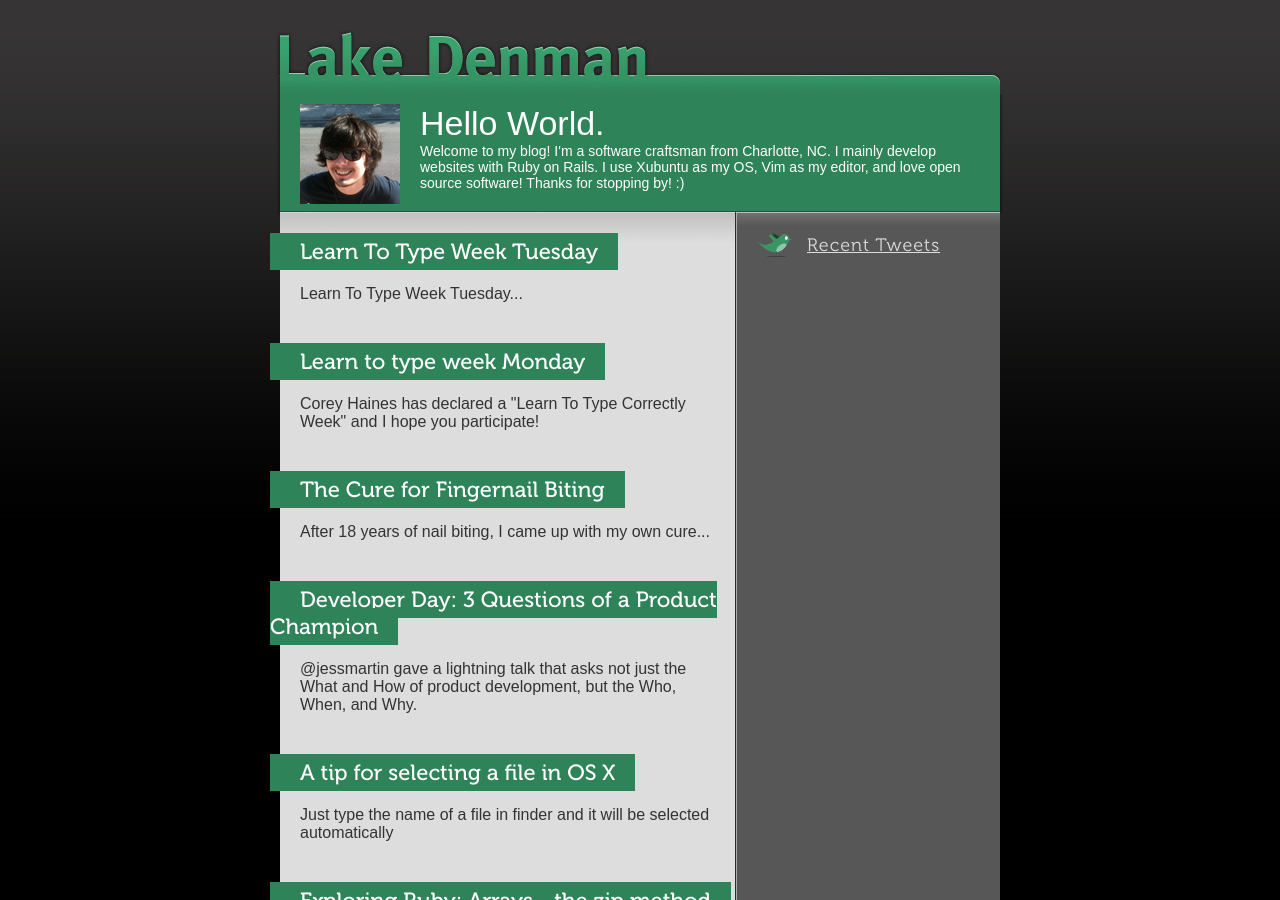
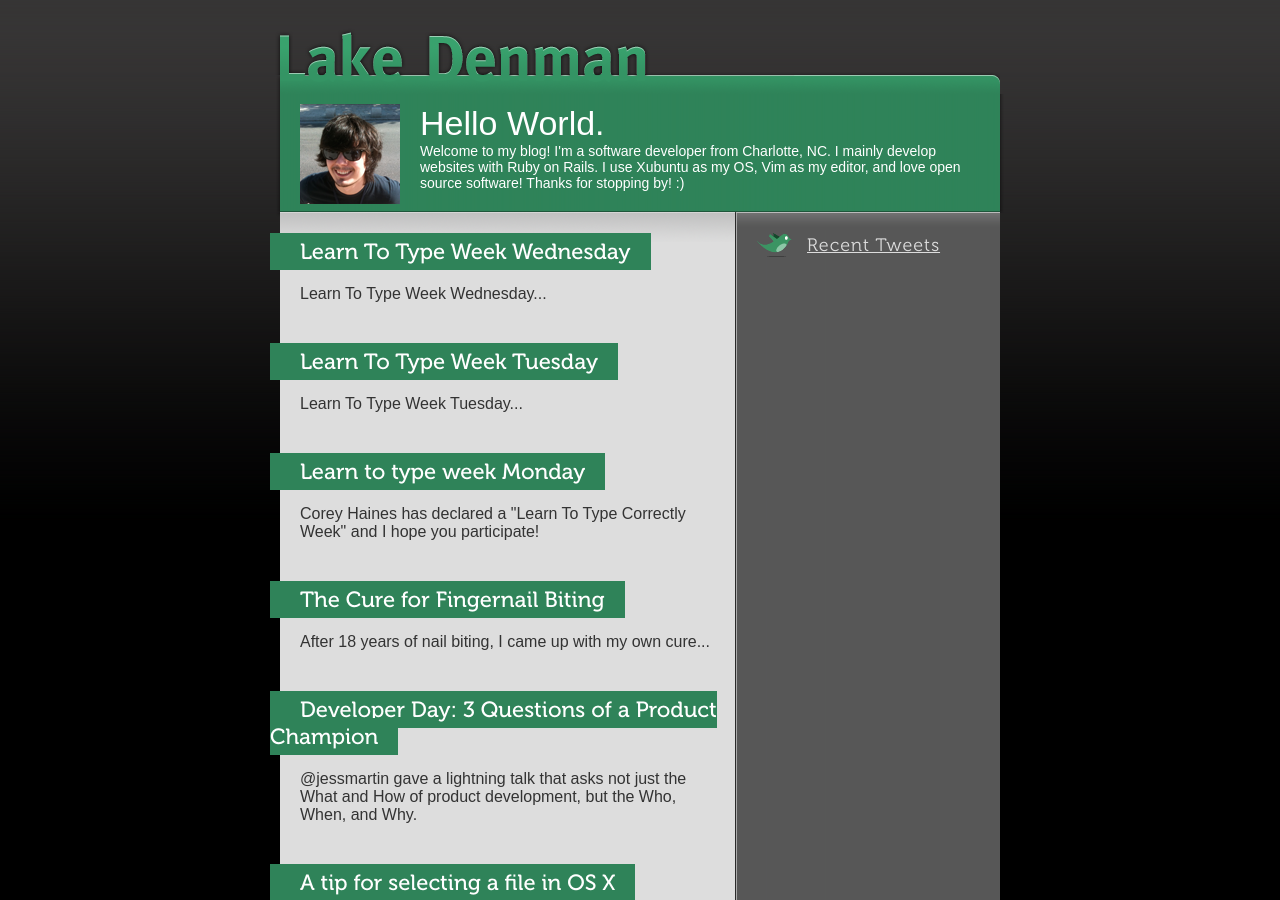
Before and after one commit to trainman419/namniart.com, a Jekyll site: the page built from index.html, in a window 1280 px wide and 900 px high. Built offline with Jekyll 4.4.1, drawn with Linux system fonts in a browser that asks for light colours; part of the change alters nothing that is shown.

Commit message:
learn to type week wednesday

```diff
--- a/_layouts/default.html
+++ b/_layouts/default.html
@@ -23,7 +23,7 @@
         <span class="hello">
           Hello World.
         </span>
-        Welcome to my blog! I'm a software craftsman from Charlotte, NC. I mainly develop websites with Ruby on Rails. I use Xubuntu as my OS, Vim as my editor, and love open source software! Thanks for stopping by! :)
+        Welcome to my blog! I'm a software developer from Charlotte, NC. I mainly develop websites with Ruby on Rails. I use Xubuntu as my OS, Vim as my editor, and love open source software! Thanks for stopping by! :)
       </p>
 
     </div>
--- /dev/null
+++ b/_posts/2010-07-14-learn-to-type-week-wednesday.markdown
@@ -0,0 +1,27 @@
+---
+layout: post
+title: Learn To Type Week Wednesday
+excerpt: Learn To Type Week Wednesday...
+---
+
+And here comes day 3 of the Learn to type correctly week.
+
+Perhaps I'm a bit lame, but I've been sticking the same old freetypinggame.net website
+all week.
+
+I saw a nice improvement today while practicing my numbers.
+
+    Yesterday
+    Numbers Test #24 - 12WPM
+    Test #26 - 68WPM
+
+    Today
+    Numbers Test #24 - 21WPM
+    Test #26 - 74WPM
+
+
+I haven't quite been able to get above on the tests, but I'm still practicing!
+
+A notable encounter today was when I hopped on [http://play.typeracer.com/](http://play.typeracer.com/) and was challenged by [Aimee Daniels](http://edendevelopment.co.uk/blogs/aimee/). She beat me each time we played, but we both expressed areas where we needed practice in the chat. It was nice to be able to race her as I have been reading her recent posts. Keep up the good work, Aimee! I'm sure you'll hit you're goal of 100WPM!
+
+As for me, I'll be participating for the rest of the week as we learn to type better and faster.
```
Also changed, not shown: 3 other files.
